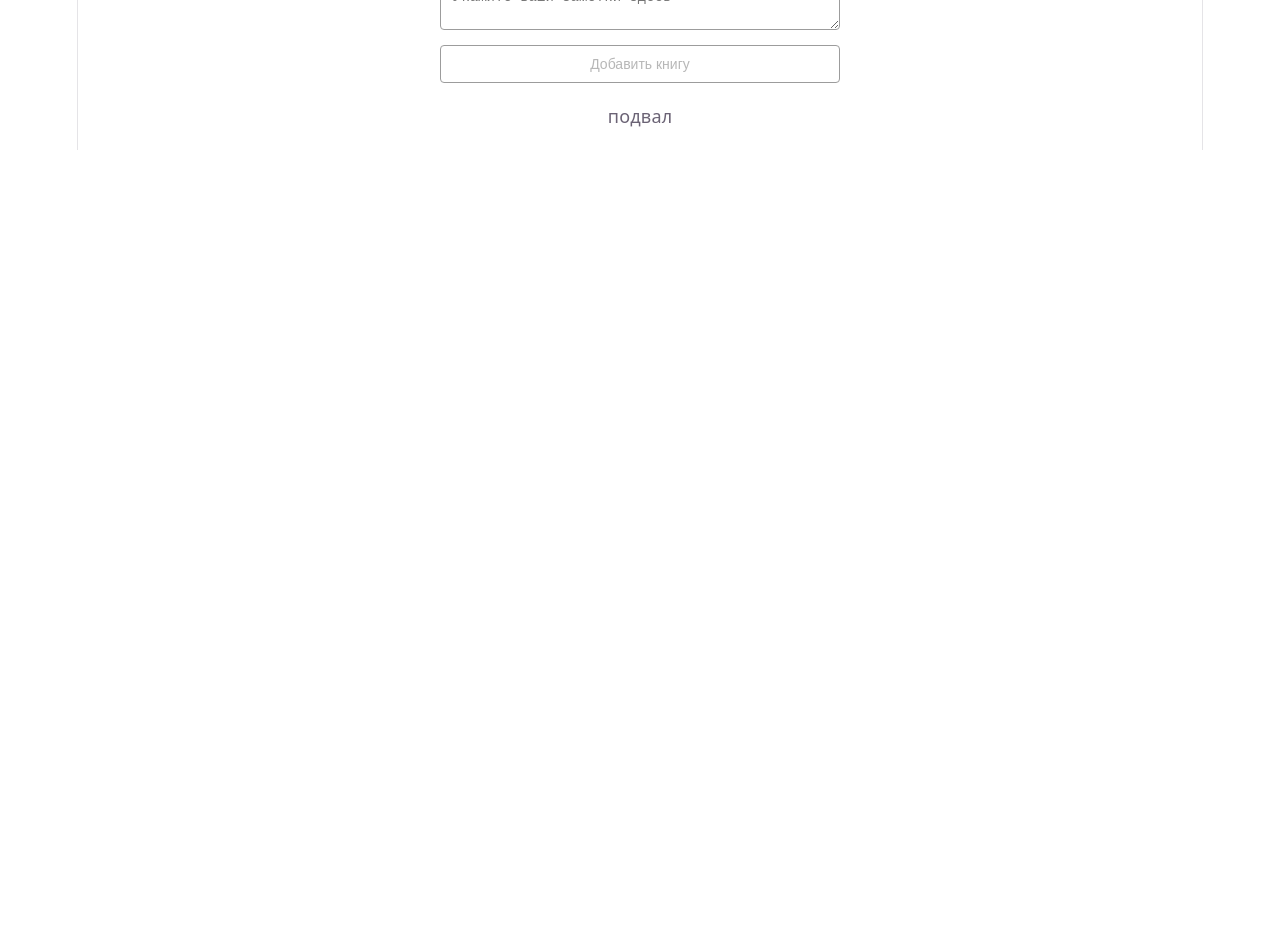
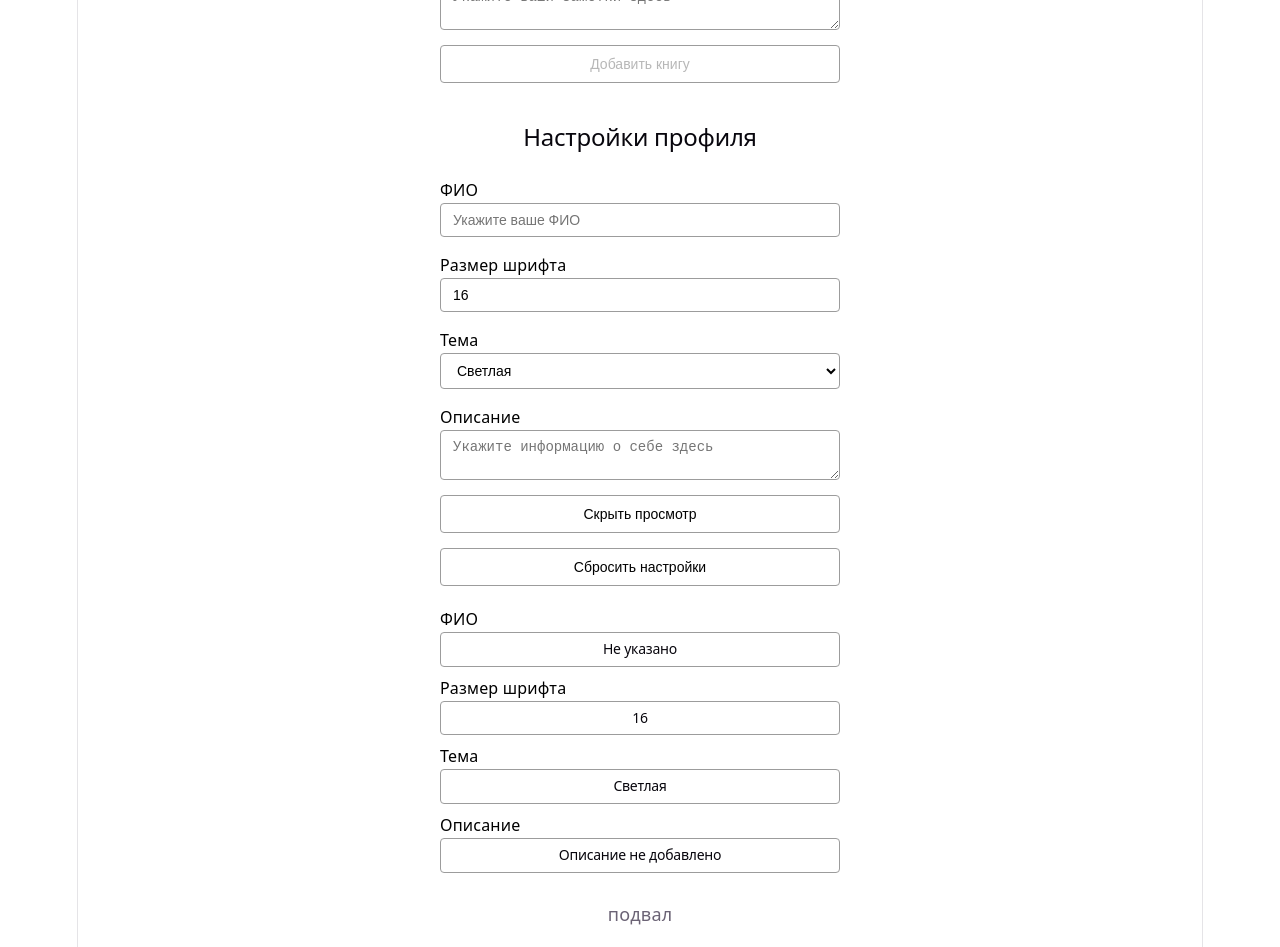
Before and after one commit to Egorklukin/my-project, a React (Vite) app: page / in a window 1280 px wide. Shown: the part 1060-2007 px from the top of the page. Before the commit the page ends 1210 px from the top, so only its background shows below. Built offline with nearby package versions, Linux system fonts and the light colour scheme.

Commit message:
add profileSettings

```diff
--- a/package.json
+++ b/package.json
@@ -14,7 +14,8 @@
     "@emotion/styled": "^11.14.1",
     "json-server": "^1.0.0-beta.15",
     "react": "^19.2.8",
-    "react-dom": "^19.2.8"
+    "react-dom": "^19.2.8",
+    "react-icons": "^5.7.0"
   },
   "devDependencies": {
     "@babel/core": "^7.29.7",
--- a/src/App.tsx
+++ b/src/App.tsx
@@ -10,6 +10,7 @@ import type { UserDataType } from "./types/UserDataType";
 import type { Book } from "./types/BookType";
 import styled from "@emotion/styled";
 import { TaskDemo } from "./Demo/TaskDemo";
+import { ProfileSettings } from "./components/ProfileSettings/ProfileSettings";
 
 function App() {
   const [books, setBooks] = useState<Book[]>(initialBooks);
@@ -35,7 +36,7 @@ function App() {
       <Stats books={books} />
       <BookList books={books} deleteBook={deleteBook} />
       <BookAddForm addBook={addBook} id={books.length + 1} />
-
+      <ProfileSettings />
       <Footer />
     </App>
   );
--- /dev/null
+++ b/src/components/ProfileSettings/ProfileSettings.css.tsx
@@ -0,0 +1,140 @@
+import styled from "@emotion/styled";
+
+const ProfileSection = styled.section`
+  padding: 20px;
+`;
+
+const Profile = styled.form`
+  display: flex;
+  flex-direction: column;
+  justify-content: center;
+  align-items: center;
+  gap: 15px;
+`;
+
+const ProfileTitle = styled.h2`
+  margin-bottom: 10px;
+  font-size: 24px;
+`;
+
+const ProfileContainer = styled.div`
+  display: flex;
+  flex-direction: column;
+  width: 400px;
+`;
+
+const ProfileLabel = styled.label`
+  font-size: 16px;
+  text-align: left;
+  color: black;
+`;
+
+const ProfileField = styled.input`
+  padding: 8px 12px;
+  border: 1px solid #9c9c9c;
+  border-radius: 4px;
+  font-size: 14px;
+
+  &:focus {
+    outline: none;
+    border-color: blue;
+  }
+`;
+
+const ProfileSelect = styled.select`
+  padding: 8px 12px;
+  border: 1px solid #9c9c9c;
+  border-radius: 4px;
+  font-size: 14px;
+  background-color: white;
+  cursor: pointer;
+
+  &:focus {
+    outline: none;
+    border-color: blue;
+  }
+`;
+
+const ProfileTextarea = styled.textarea`
+  padding: 8px 12px;
+  border: 1px solid #9c9c9c;
+  border-radius: 4px;
+  font-size: 14px;
+
+  &:focus {
+    outline: none;
+    border-color: blue;
+  }
+`;
+
+const ProfileButton = styled.button`
+  padding: 10px 20px;
+  border: 1px solid #9c9c9c;
+  border-radius: 4px;
+  background-color: white;
+  font-size: 14px;
+  cursor: pointer;
+  transition: background-color 0.2s;
+
+  &:hover {
+    background-color: #e0e0e0;
+  }
+
+  &:active {
+    background-color: #d0d0d0;
+  }
+  &:disabled {
+    cursor: not-allowed;
+    opasity: 0.5;
+  }
+`;
+const ErrorMessage = styled.h2`
+  color: red;
+  font-size: 14px;
+  text-align: left;
+`;
+const Preview = styled.div`
+  display: flex;
+  flex-direction: column;
+  align-items: center;
+  padding-top: 20px;
+`;
+const PreviewContainer = styled.div`
+  display: flex;
+  flex-direction: column;
+  width: 400px;
+`;
+const PreviewLabel = styled.label`
+  font-size: 16px;
+  text-align: left;
+  color: black;
+`;
+
+const PreviewField = styled.h2`
+  padding: 8px 12px;
+  border: 1px solid #9c9c9c;
+  border-radius: 4px;
+  font-size: 14px;
+
+  &:focus {
+    outline: none;
+    border-color: blue;
+  }
+`;
+
+export {
+  ProfileSection,
+  Profile,
+  ProfileButton,
+  ProfileContainer,
+  ProfileField,
+  ProfileTextarea,
+  ProfileSelect,
+  ProfileLabel,
+  ProfileTitle,
+  ErrorMessage,
+  PreviewContainer,
+  PreviewLabel,
+  PreviewField,
+  Preview,
+};
--- /dev/null
+++ b/src/components/ProfileSettings/ProfileSettings.tsx
@@ -0,0 +1,137 @@
+import { useState, type ChangeEvent } from "react";
+import {
+  ProfileSection,
+  Profile,
+  ProfileButton,
+  ProfileContainer,
+  ProfileField,
+  ProfileSelect,
+  ProfileLabel,
+  ProfileTextarea,
+  ErrorMessage,
+  ProfileTitle,
+  PreviewField,
+  PreviewLabel,
+  Preview,
+} from "./ProfileSettings.css.tsx";
+
+type themeType = "light" | "dark";
+
+export function ProfileSettings() {
+  const [name, setName] = useState<string | undefined>();
+  const [theme, setTheme] = useState<themeType>("light");
+  const [fontSize, setFontSize] = useState<number>(16);
+  const [description, setDescription] = useState<string>("");
+  const [isVisible, setIsVisible] = useState<boolean>(true);
+
+  function resetSettings() {
+    setName(undefined);
+    setTheme("light");
+    setFontSize(16);
+    setDescription("");
+    setIsVisible(true);
+  }
+
+  const handleDescriptionChange = (event: ChangeEvent<HTMLTextAreaElement>) => {
+    setDescription(event.target.value);
+  };
+  function validateFontSize() {
+    if (fontSize > 11 && fontSize < 31) return true;
+    return false;
+  }
+  const themes = {
+    light: "Светлая",
+    dark: "Тёмная",
+  };
+  return (
+    <ProfileSection>
+      <Profile>
+        <ProfileTitle>Настройки профиля</ProfileTitle>
+        <ProfileContainer>
+          <ProfileLabel htmlFor="name">ФИО</ProfileLabel>
+          <ProfileField
+            id="name"
+            value={name ?? ""}
+            placeholder="Укажите ваше ФИО"
+            onChange={(e) => setName(e.target.value)}
+          />
+        </ProfileContainer>
+        <ProfileContainer>
+          <ProfileLabel htmlFor="fontSize">Размер шрифта</ProfileLabel>
+          <ProfileField
+            id="fontSize"
+            value={fontSize}
+            type="number"
+            placeholder="Укажите размер шрифта"
+            onChange={(e) => setFontSize(Number(e.target.value))}
+          />
+          {!validateFontSize() && (
+            <ErrorMessage>
+              Максимальное значение: 30, минимальное: 12
+            </ErrorMessage>
+          )}
+        </ProfileContainer>
+        <ProfileContainer>
+          <ProfileLabel htmlFor="theme">Тема</ProfileLabel>
+          <ProfileSelect
+            id="theme"
+            value={theme}
+            onChange={(e) => setTheme(e.target.value as themeType)}
+          >
+            <option value="light">Светлая</option>
+            <option value="dark">Темная</option>
+          </ProfileSelect>
+        </ProfileContainer>
+        <ProfileContainer>
+          <ProfileLabel htmlFor="description">Описание</ProfileLabel>
+          <ProfileTextarea
+            id="description"
+            value={description}
+            onChange={(e) => handleDescriptionChange(e)}
+            placeholder="Укажите информацию о себе здесь"
+          />
+        </ProfileContainer>
+        <ProfileContainer>
+          <ProfileButton
+            type="button"
+            name="preview-button"
+            onClick={() => setIsVisible(!isVisible)}
+          >
+            {isVisible ? "Скрыть просмотр" : "Показать просмотр"}
+          </ProfileButton>
+        </ProfileContainer>
+        <ProfileContainer>
+          <ProfileButton
+            type="reset"
+            name="reset-button"
+            onClick={() => resetSettings()}
+          >
+            Сбросить настройки
+          </ProfileButton>
+        </ProfileContainer>
+      </Profile>
+      {isVisible && (
+        <Preview>
+          <ProfileContainer>
+            <PreviewLabel>ФИО</PreviewLabel>
+            <PreviewField>{name ?? "Не указано"}</PreviewField>
+          </ProfileContainer>
+          <ProfileContainer>
+            <PreviewLabel>Размер шрифта</PreviewLabel>
+            <PreviewField>{fontSize}</PreviewField>
+          </ProfileContainer>
+          <ProfileContainer>
+            <PreviewLabel>Тема</PreviewLabel>
+            <PreviewField>{themes[theme]}</PreviewField>
+          </ProfileContainer>
+          <ProfileContainer>
+            <PreviewLabel>Описание</PreviewLabel>
+            <PreviewField>
+              {description || "Описание не добавлено"}
+            </PreviewField>
+          </ProfileContainer>
+        </Preview>
+      )}
+    </ProfileSection>
+  );
+}
```
Also changed, not shown: 1 other file (tests, documents, lock files or other folders).
